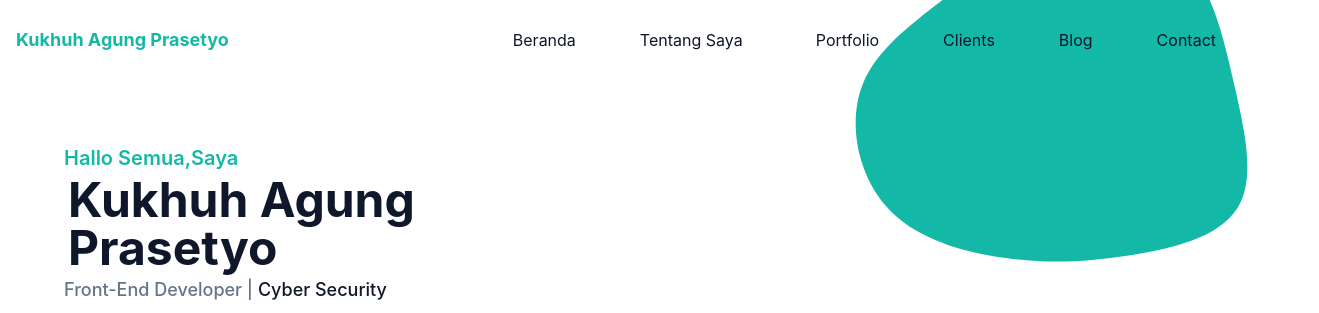
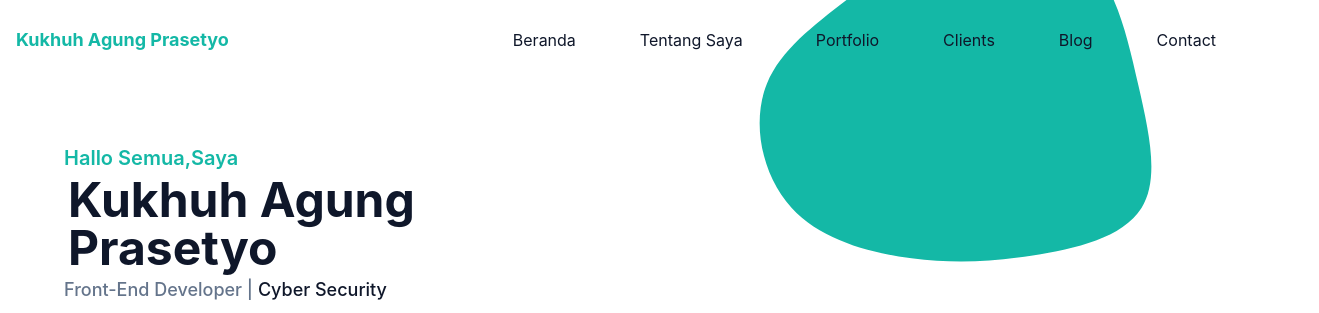
Before and after one commit to Kukuh2307/Portfolio-tailwindcss-Ngobar-WPU, a website: page index.html in a window 1280 px wide. Shown: the top 313 px of the page, 1319 px wide, since content can reach past the window. Drawn offline with Linux system fonts and the light colour scheme.

Commit message:
membenahi image and backround image position

```diff
--- a/index.html
+++ b/index.html
@@ -71,7 +71,7 @@
                         <img src="dist/img/1.png" alt="saya" class="max-w-full mx-auto rounded-full md:pl-10">
 
                         <span class="absolute bottom-20
-                         -z-10 left-2/3 -translate-x-40 translate-y-16 md:scale-125 sm:-translate-x-42 sm:translate-y-4">
+                         -z-10 left-2/3 -translate-x-64 bg-cover translate-y-16 md:scale-125 sm:-translate-x-42 sm:translate-y-4">
                             <svg width="400" height="400" viewBox="0 0 200 200" xmlns="http://www.w3.org/2000/svg">
                                 <path fill="#14b8a6" d="M47.1,-60.3C58,-46.9,61.9,-29.2,66.1,-10.9C70.3,7.5,74.8,26.6,67.4,38.4C60,50.3,40.8,54.8,23.9,57.4C6.9,60,-7.7,60.7,-24.6,58.5C-41.5,56.3,-60.8,51.2,-72.6,38.3C-84.4,25.3,-88.8,4.4,-82.4,-11.4C-75.9,-27.3,-58.5,-38.2,-43,-50.8C-27.4,-63.4,-13.7,-77.7,2.2,-80.3C18,-82.9,36.1,-73.7,47.1,-60.3Z" transform="translate(100 100)" />
                             </svg>
```
Also changed, not shown: dist/output.css.
